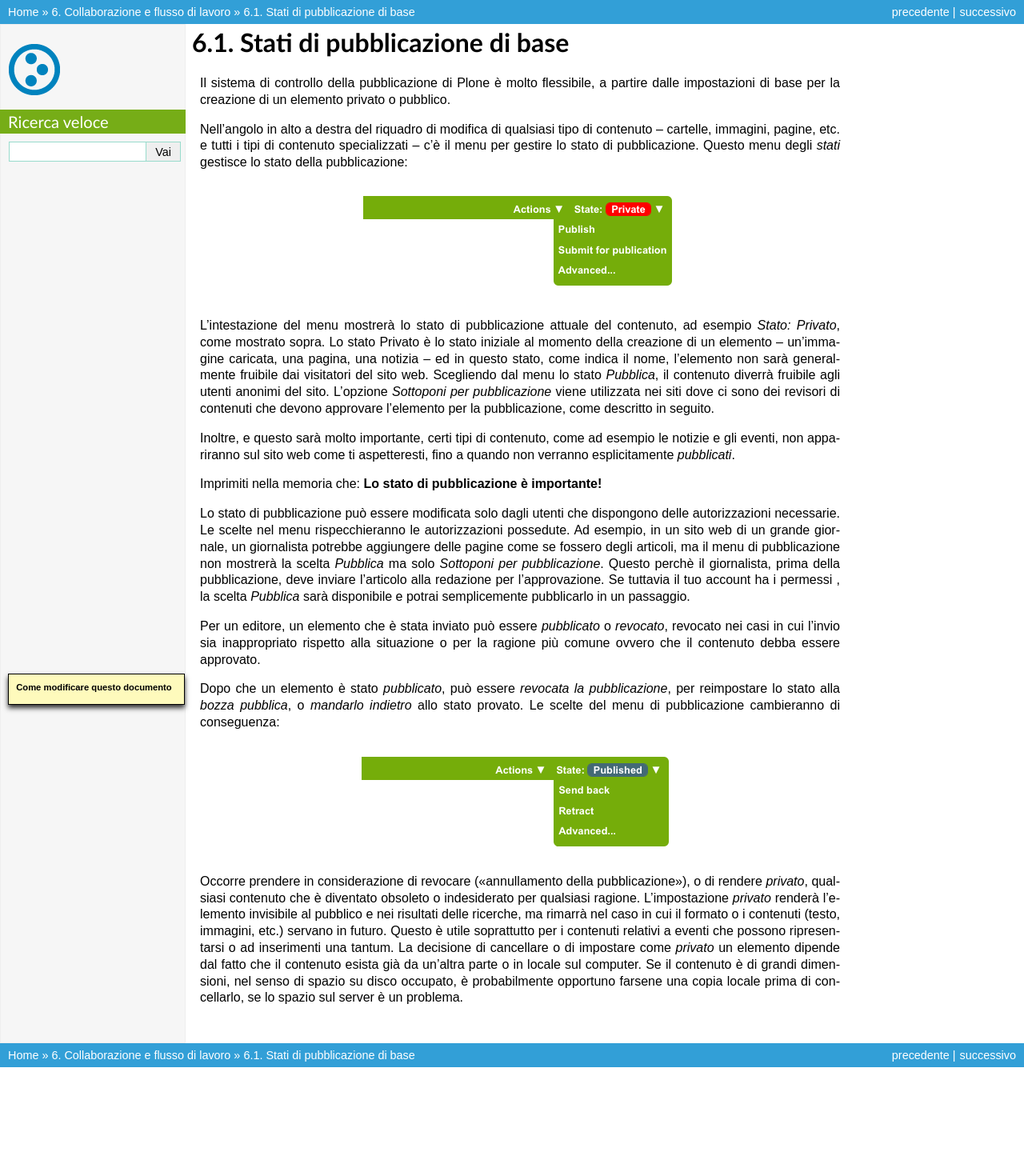
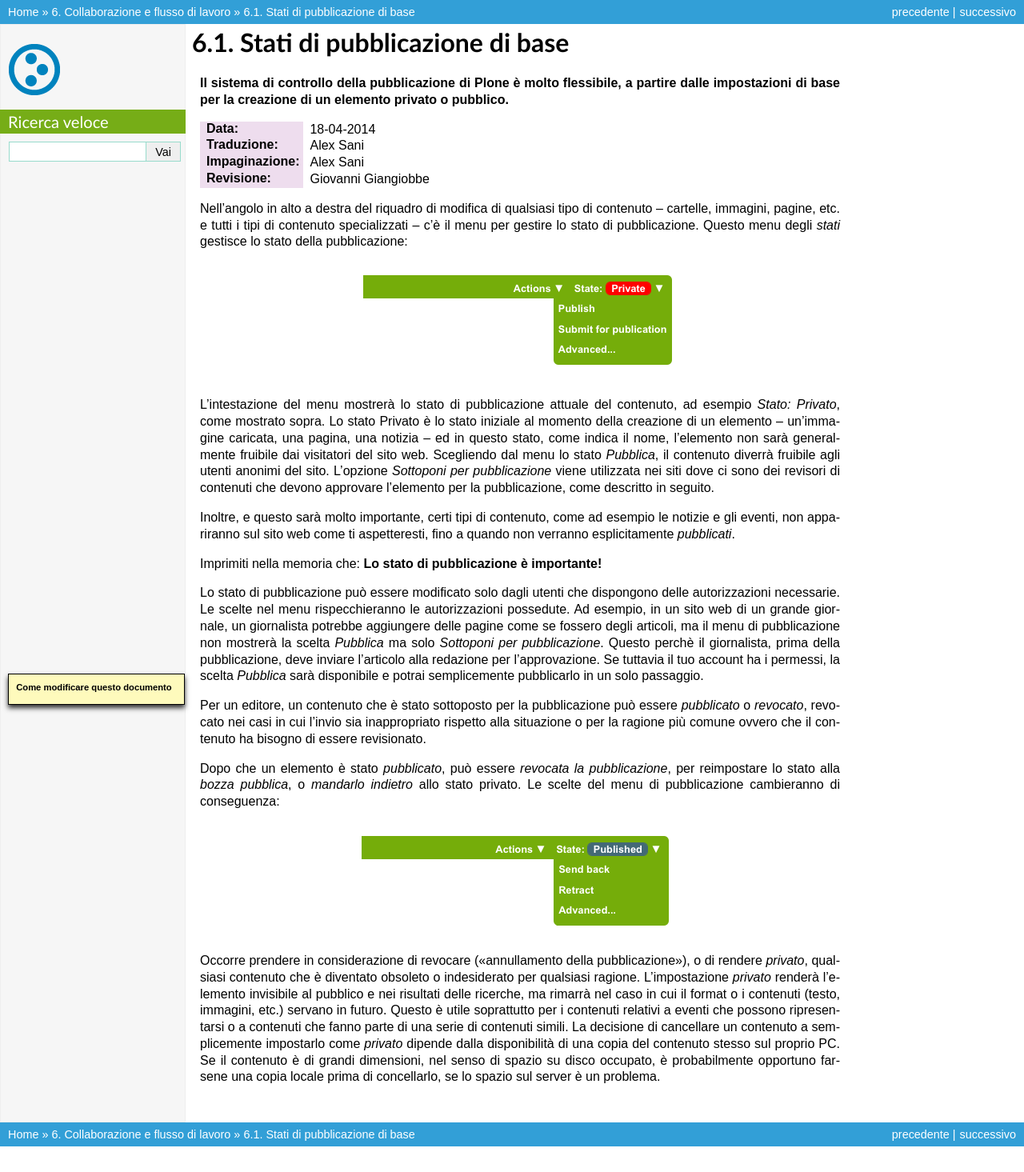
Before and after one commit to plone-it/collective.italiandocumentation, a Sphinx documentation site: the page built from source/collaboration-and-workflow/basic-publication-states.rst, in a window 1280 px wide. Shown: the whole page at 80% size. Built offline with Sphinx 7.4.7, drawn with Linux system fonts in a browser that asks for light colours; pages that are not in the unit, such as notebooks, are missing from menus; before the commit the page ends 1366 px from its top, so only the background shows below that.

Commit message:
Review 6.1

```diff
--- a/source/collaboration-and-workflow/basic-publication-states.rst
+++ b/source/collaboration-and-workflow/basic-publication-states.rst
@@ -1,8 +1,13 @@
 Stati di pubblicazione di base
 ===============================
 
-Il sistema di controllo della pubblicazione di Plone è molto flessibile,
-a partire dalle impostazioni di base per la creazione di un elemento privato o pubblico.
+**Il sistema di controllo della pubblicazione di Plone è molto flessibile,
+a partire dalle impostazioni di base per la creazione di un elemento privato o pubblico.**
+
+:Data: 18-04-2014
+:Traduzione: Alex Sani
+:Impaginazione: Alex Sani
+:Revisione: Giovanni Giangiobbe
 
 Nell'angolo in alto a destra del riquadro di modifica di qualsiasi tipo di contenuto --
 cartelle, immagini, pagine, etc. e tutti i tipi di contenuto specializzati -- c'è
@@ -29,22 +34,23 @@
 
 Imprimiti nella memoria che: **Lo stato di pubblicazione è importante!**
 
-Lo stato di pubblicazione può essere modificata solo dagli utenti che dispongono delle
+Lo stato di pubblicazione può essere modificato solo dagli utenti che dispongono delle
 autorizzazioni necessarie. Le scelte nel menu rispecchieranno le autorizzazioni
 possedute. Ad esempio, in un sito web di un grande giornale,
 un giornalista potrebbe aggiungere delle pagine come se fossero degli articoli, ma il menu di pubblicazione non
 mostrerà la scelta *Pubblica* ma solo *Sottoponi per pubblicazione*.
 Questo perchè il giornalista, prima della pubblicazione, deve inviare l'articolo
-alla redazione per l'approvazione. Se tuttavia il tuo account ha i permessi
-, la scelta *Pubblica* sarà disponibile e potrai
-semplicemente pubblicarlo in un passaggio.
+alla redazione per l'approvazione. Se tuttavia il tuo account ha i permessi,
+la scelta *Pubblica* sarà disponibile e potrai
+semplicemente pubblicarlo in un solo passaggio.
 
-Per un editore, un elemento che è stata inviato può essere *pubblicato* o
+Per un editore, un contenuto che è stato sottoposto
+per la pubblicazione può essere *pubblicato* o
 *revocato*, revocato nei casi in cui l'invio sia inappropriato rispetto alla situazione
-o per la ragione più comune ovvero che il contenuto debba essere approvato.
+o per la ragione più comune ovvero che il contenuto ha bisogno di essere revisionato.
 
 Dopo che un elemento è stato *pubblicato*, può essere *revocata la pubblicazione*, per
-reimpostare lo stato alla *bozza pubblica*, o *mandarlo indietro* allo stato provato.
+reimpostare lo stato alla *bozza pubblica*, o *mandarlo indietro* allo stato privato.
 Le scelte del menu di pubblicazione cambieranno di conseguenza:
 
 .. figure:: ../_static/statemenu2.png
@@ -54,11 +60,12 @@
 Occorre prendere in considerazione di revocare ("annullamento della pubblicazione"), o di
 rendere *privato*, qualsiasi contenuto che è diventato obsoleto o indesiderato per qualsiasi
 ragione. L'impostazione *privato* renderà l'elemento invisibile al pubblico e nei risultati
-delle ricerche, ma rimarrà nel caso in cui il formato o i contenuti
+delle ricerche, ma rimarrà nel caso in cui il format o i contenuti
 (testo, immagini, etc.) servano in futuro. Questo è utile soprattutto per i contenuti
-relativi a eventi che possono ripresentarsi o ad inserimenti una tantum.
-La decisione di cancellare o di impostare come *privato* un elemento dipende
-dal fatto che il contenuto esista già da un'altra parte o in locale sul computer.
+relativi a eventi che possono ripresentarsi o a contenuti che fanno parte di una serie di contenuti simili.
+La decisione di cancellare un contenuto a semplicemente
+impostarlo come *privato* dipende dalla disponibilità
+di una copia del contenuto stesso sul proprio PC.
 Se il contenuto è di grandi dimensioni, nel senso di spazio su disco occupato,
 è probabilmente opportuno farsene una copia locale prima di concellarlo,
 se lo spazio sul server è un problema.
```
